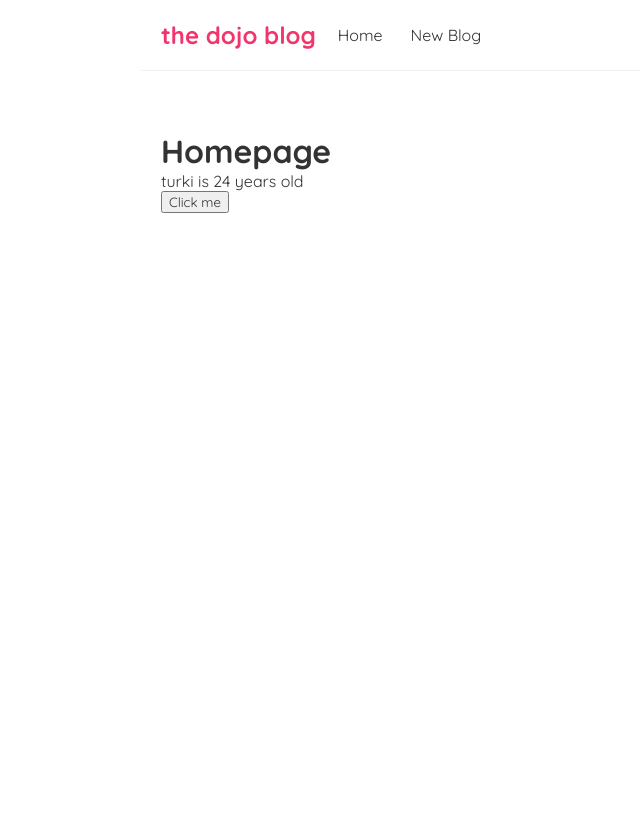
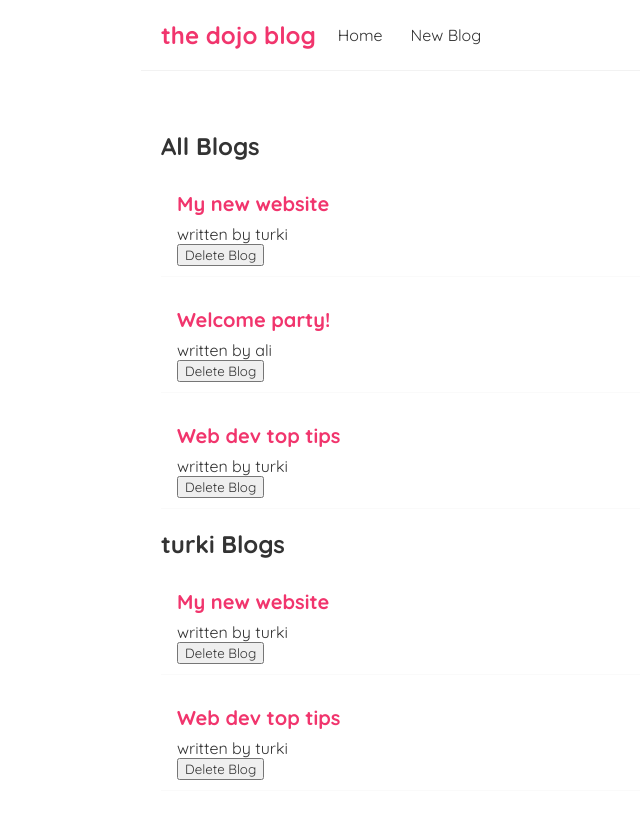
Before and after one commit to TurkiOmar77/course-react, a React (Create React App) app: page / in a window 1280 px wide. Shown: the top 818 px of the page, without its empty margins (179-819 px from the left). Built offline with nearby package versions, Linux system fonts and the light colour scheme.

Commit message:
cours 11

```diff
--- /dev/null
+++ b/src/BlogsList.js
@@ -0,0 +1,19 @@
+const BlogsList = ({blogs,title , handleDelete}) => {
+
+    // const blogs = props.blogs;
+    // const title = props.title;
+    return (
+        <div className="blog-ist">
+          <h2>{title}</h2>
+            {blogs.map((blog)=>(
+              <div className="blog-preview" key={blog.id}>
+                <h2>{blog.title}</h2>
+                <p>written by {blog.author}</p>
+                <button onClick={()=> handleDelete(blog.id)}>Delete Blog</button>
+              </div>
+            ))}
+        </div>
+     );
+}
+
+export default BlogsList;
--- a/src/Home.js
+++ b/src/Home.js
@@ -1,20 +1,24 @@
-import { useState } from "react";
-
+import { useState , useEffect } from "react";
+import BlogsList from "./BlogsList";
 const Home = () => {
 
-    const [name,setName] = useState("turki");
-    const [age,setAge] = useState(24);
-    const handleClick = () =>{
-        setName("ali");
-        setAge(26);
+    const [blogs,setBlogs] = useState([
+        { title: 'My new website', body: 'lorem ipsum...', author: 'turki', id: 1 },
+        { title: 'Welcome party!', body: 'lorem ipsum...', author: 'ali', id: 2 },
+        { title: 'Web dev top tips', body: 'lorem ipsum...', author: 'turki', id: 3 }
+      ]);
 
-        }
-
+      const handleDelete = (id)=>{
+        const newBlogs = blogs.filter(blog => blog.id !== id);
+        setBlogs(newBlogs);
+      }
+      useEffect(()=>{
+        console.log("useEffect !")
+    });
     return (
         <div className="home">
-            <h1>Homepage</h1>
-            <p>{name} is {age} years old</p>
-            <button onClick={handleClick}>Click me</button>
+            <BlogsList blogs={blogs} title='All Blogs' handleDelete={handleDelete} />
+            <BlogsList blogs={blogs.filter((blog)=>blog.author === 'turki')} title='turki Blogs' handleDelete={handleDelete} />
         </div>
      );
 }
--- a/src/index.css
+++ b/src/index.css
@@ -33,3 +33,17 @@
   margin: 40px auto;
   padding: 20px;
 }
+
+.blog-preview {
+  padding: 10px 16px;
+  margin: 20px 0;
+  border-bottom: 1px solid #fafafa;
+}
+.blog-preview:hover {
+  box-shadow: 1px 3px 5px rgba(0,0,0,0.1);
+}
+.blog-preview h2 {
+  font-size: 20px;
+  color: #f1356d;
+  margin-bottom: 8px;
+}
```
